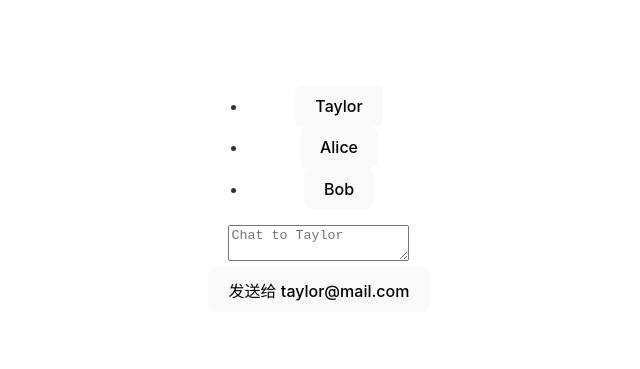
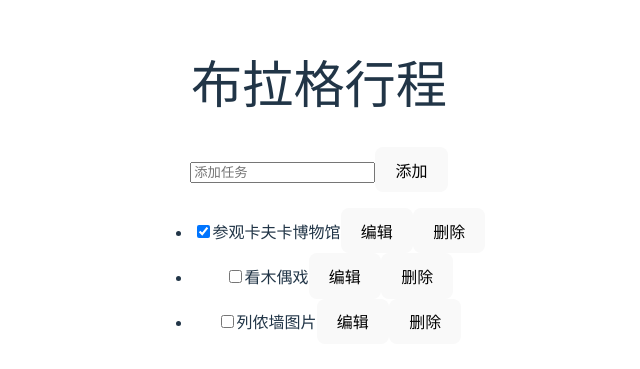
Before and after one commit to hooksl/react-learn, a React (Vite) app: page / in a window 1280 px wide. Shown: the part 209-578 px from the top of the page, without its empty margins (321-961 px from the left). Built offline with nearby package versions, Linux system fonts and the light colour scheme.

Commit message:
迁移状态逻辑至 Reducer 中
dispatch绑定处理函数

```diff
--- a/src/App.jsx
+++ b/src/App.jsx
@@ -1,9 +1,9 @@
 import './App.css'
-import Messenger from './learn/03-managing-state/04-preserving-and-resetting-state/Preserving-and-resetting-state'
+import TaskApp from './learn/03-managing-state/05-Reducer/TaskApp.jsx'
 function App() {
     return (
         <div>
-            <Messenger />
+            <TaskApp />
         </div>
     )
 }
--- a/src/learn/03-managing-state/01-reacting-to-input-with-state/reacting-to-input-with-state.jsx
+++ b/src/learn/03-managing-state/01-reacting-to-input-with-state/reacting-to-input-with-state.jsx
@@ -12,7 +12,6 @@
 
     async function handleSubmit(e) {
         e.preventDefault();
-        // TODO:以下设置状态没有等待函数执行结束，没有堵塞，直接渲染？
         setStatus('submitting');
         // console.log("handleSubmit 1")
         try {
--- /dev/null
+++ b/src/learn/03-managing-state/05-Reducer/AddTask.jsx
@@ -0,0 +1,18 @@
+import { useState } from 'react';
+
+export default function AddTask({ onAddTask }) {
+    const [text, setText] = useState('');
+    return (
+        <>
+            <input
+                placeholder="添加任务"
+                value={text}
+                onChange={e => setText(e.target.value)}
+            />
+            <button onClick={() => {
+                setText('');
+                onAddTask(text);
+            }}>添加</button>
+        </>
+    )
+}
--- /dev/null
+++ b/src/learn/03-managing-state/05-Reducer/TaskApp.jsx
@@ -0,0 +1,80 @@
+import { useReducer } from 'react';
+import AddTask from './AddTask.jsx';
+import TaskList from './TaskList.jsx';
+
+export default function TaskApp() {
+    const [tasks, dispatch] = useReducer(
+        tasksReducer,
+        initialTasks
+    );
+
+    function handleAddTask(text) {
+        dispatch({
+            type: 'added',
+            id: nextId++,
+            text: text,
+        });
+    }
+
+    function handleChangeTask(task) {
+        dispatch({
+            type: 'changed',
+            task: task
+        });
+    }
+
+    function handleDeleteTask(taskId) {
+        dispatch({
+            type: 'deleted',
+            id: taskId
+        });
+    }
+
+    return (
+        <>
+            <h1>布拉格行程</h1>
+            <AddTask
+                onAddTask={handleAddTask}
+            />
+            <TaskList
+                tasks={tasks}
+                onChangeTask={handleChangeTask}
+                onDeleteTask={handleDeleteTask}
+            />
+        </>
+    );
+}
+
+function tasksReducer(tasks, action) {
+    switch (action.type) {
+        case 'added': {
+            return [...tasks, {
+                id: action.id,
+                text: action.text,
+                done: false
+            }];
+        }
+        case 'changed': {
+            return tasks.map(t => {
+                if (t.id === action.task.id) {
+                    return action.task;
+                } else {
+                    return t;
+                }
+            });
+        }
+        case 'deleted': {
+            return tasks.filter(t => t.id !== action.id);
+        }
+        default: {
+            throw Error('未知操作：' + action.type);
+        }
+    }
+}
+
+let nextId = 3;
+const initialTasks = [
+    { id: 0, text: '参观卡夫卡博物馆', done: true },
+    { id: 1, text: '看木偶戏', done: false },
+    { id: 2, text: '列侬墙图片', done: false }
+];
--- /dev/null
+++ b/src/learn/03-managing-state/05-Reducer/TaskList.jsx
@@ -0,0 +1,70 @@
+import { useState } from 'react';
+
+export default function TaskList({
+    tasks,
+    onChangeTask,
+    onDeleteTask
+}) {
+    return (
+        <ul>
+            {tasks.map(task => (
+                <li key={task.id}>
+                    <Task
+                        task={task}
+                        onChange={onChangeTask}
+                        onDelete={onDeleteTask}
+                    />
+                </li>
+            ))}
+        </ul>
+    );
+}
+
+function Task({ task, onChange, onDelete }) {
+    const [isEditing, setIsEditing] = useState(false);
+    let taskContent;
+    if (isEditing) {
+        taskContent = (
+            <>
+                <input
+                    value={task.text}
+                    onChange={e => {
+                        onChange({
+                            ...task,
+                            text: e.target.value
+                        });
+                    }} />
+                <button onClick={() => setIsEditing(false)}>
+                    保存
+                </button>
+            </>
+        );
+    } else {
+        taskContent = (
+            <>
+                {task.text}
+                <button onClick={() => setIsEditing(true)}>
+                    编辑
+                </button>
+            </>
+        );
+    }
+    return (
+        <label>
+            <input
+                type="checkbox"
+                checked={task.done}
+                onChange={e => {
+                    onChange({
+                        ...task,
+                        done: e.target.checked
+                    });
+                }}
+            />
+            {taskContent}
+            <button onClick={() => onDelete(task.id)}>
+                删除
+            </button>
+        </label>
+    );
+}
```
